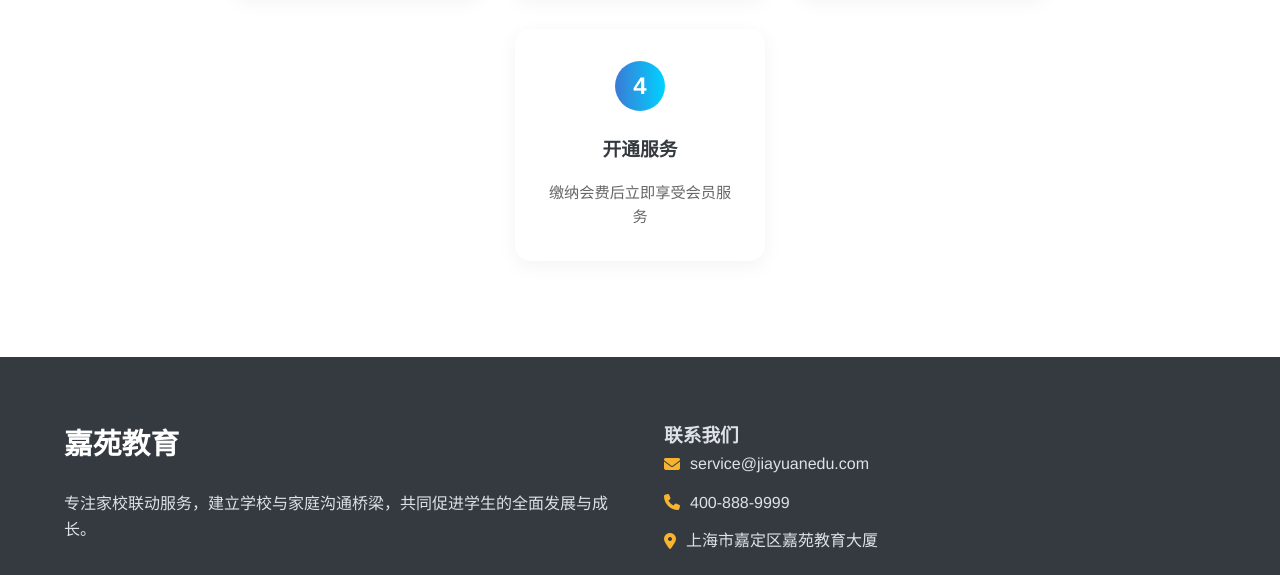
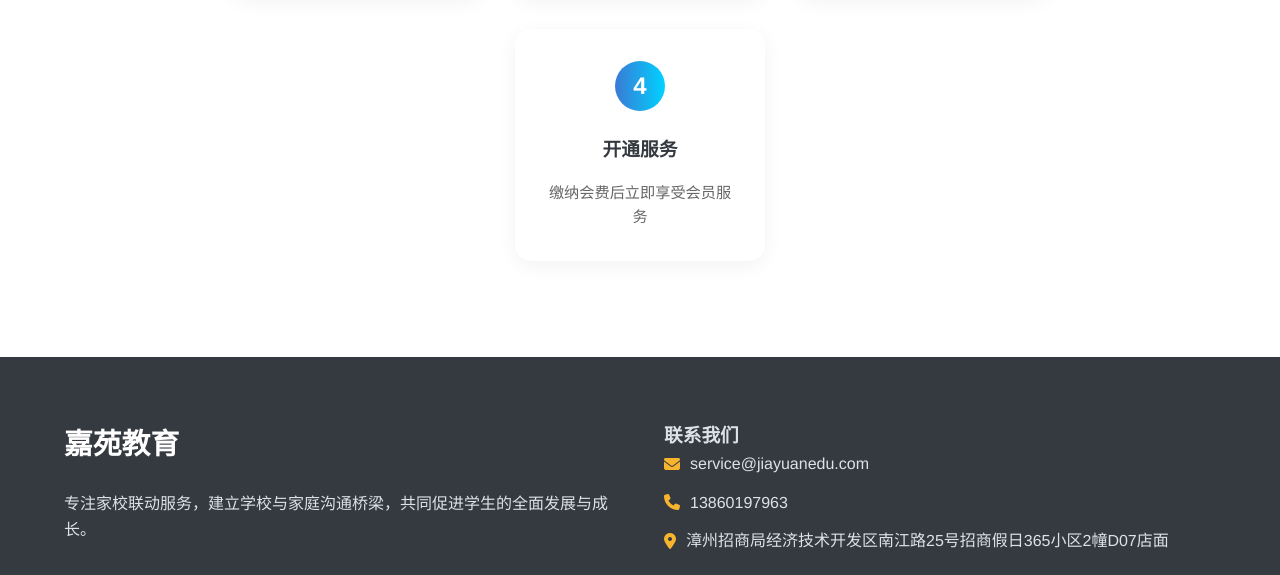
Before and after one commit to yoyon/jiayuan, a plain HTML site: page index.html in a window 1280 px wide. Shown: the part 3943-4518 px from the top of the page. Drawn offline with Linux system fonts and the light colour scheme.

Commit message:
Update index.html

```diff
--- a/index.html
+++ b/index.html
@@ -455,8 +455,8 @@
             <div class="footer-contact">
                 <h3>联系我们</h3>
                 <p><i class="fas fa-envelope"></i> service@jiayuanedu.com</p>
-                <p><i class="fas fa-phone"></i> 400-888-9999</p>
-                <p><i class="fas fa-map-marker-alt"></i> 上海市嘉定区嘉苑教育大厦</p>
+                <p><i class="fas fa-phone"></i> 13860197963</p>
+                <p><i class="fas fa-map-marker-alt"></i> 漳州招商局经济技术开发区南江路25号招商假日365小区2幢D07店面</p>
 
                 <div class="social-links">
                     <a href="#"><i class="fab fa-weixin"></i></a>
@@ -475,4 +475,5 @@
     <!-- 外部JavaScript -->
     <script src="script.js" defer></script>
 </body>
+
 </html>
```
